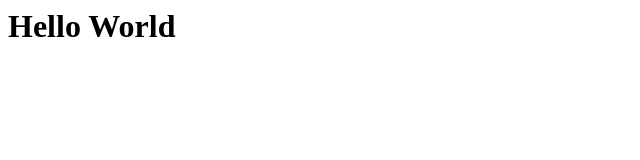
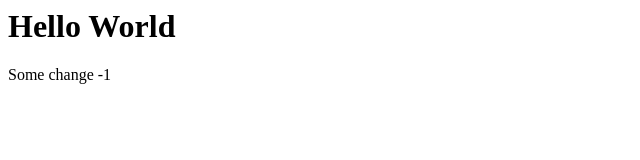
Before and after one commit to ancode4/testproject, a plain HTML site: page index.html in a window 1280 px wide. Shown: the full height of the page, 0-640 px from the left. Drawn offline with Linux system fonts and the light colour scheme.

Commit message:
Second commit

```diff
--- a/index.html
+++ b/index.html
@@ -1 +1,3 @@
 <h1>Hello World</h1>
+
+<p>Some change -1</p>
```
